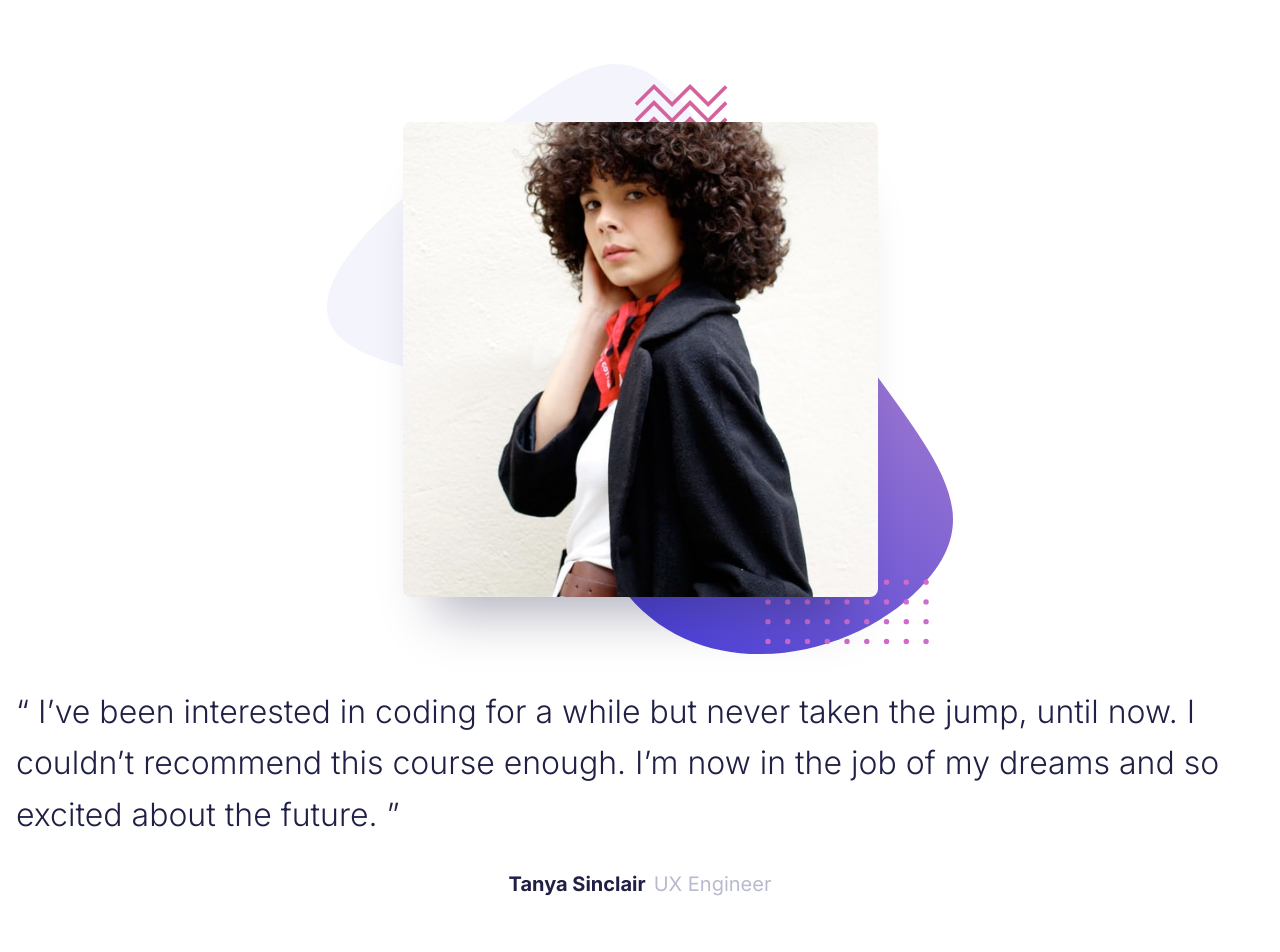
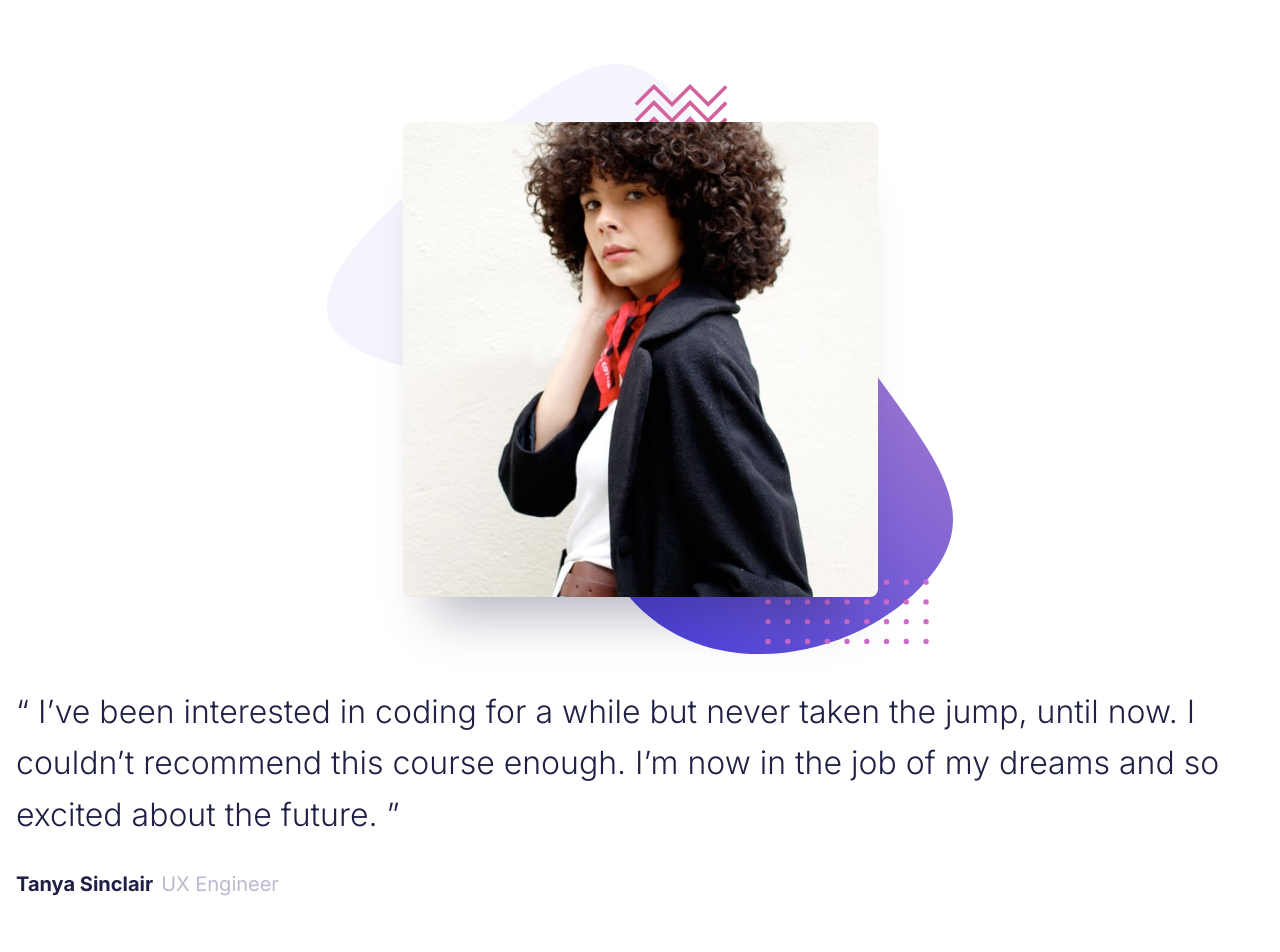
Before and after one commit to sintactico-glitch/fm-coding-bootcamp-testimonials-slider, a plain HTML site: page index.html in a window 1280 px wide. Shown: the top 952 px of the page. Drawn offline with Linux system fonts and the light colour scheme.

Commit message:
style: Changed .slide-author to have a min-width of 100%, that allowed me to align the content to the start on desktop.

```diff
--- a/css/style.css
+++ b/css/style.css
@@ -117,7 +117,7 @@ figcaption {
 .slide-name,
 .slide-role {
   margin: 0;
-  font-size: clamp(16px, 16px + 0.5vw, 20px);
+  font-size: clamp(16px, 16px + 0.75vw, 20px);
 }
 
 .slide-name {
@@ -129,6 +129,7 @@ figcaption {
   display: flex;
   flex-direction: column;
   align-items: center;
+  min-width: 100%;
 }
 
 @media screen and (min-width: 750px) {
@@ -153,4 +154,8 @@ figcaption {
   .slide-quote {
     text-align: start;
   }
+
+  .slide-author {
+    justify-content: start;
+  }
 }
```
